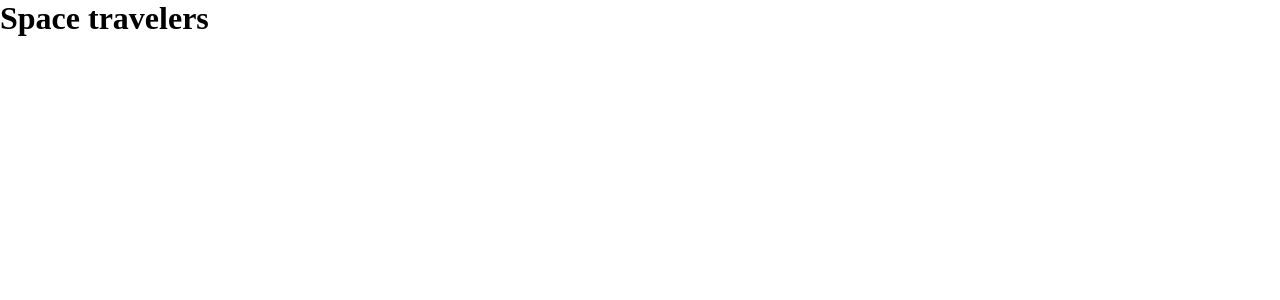
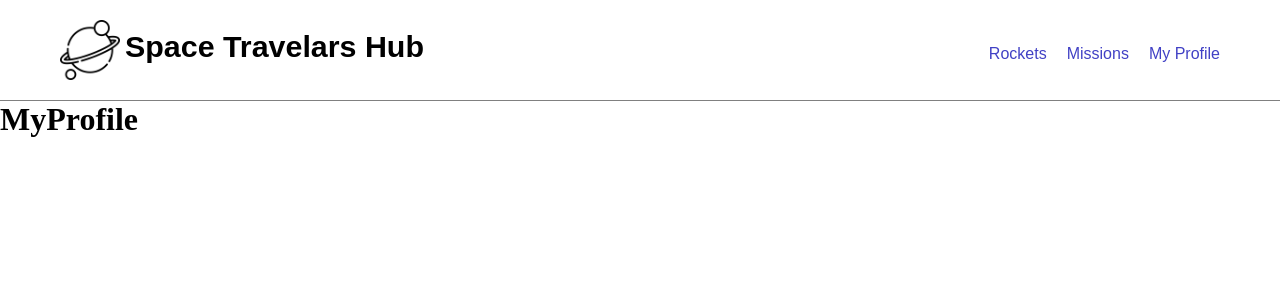
Before and after one commit to Ayokunnumi1/space-travelers-hub, a React (Create React App) app: page /myprofile in a window 1280 px wide. Shown: the top 300 px of the page. Built offline with nearby package versions, Linux system fonts and the light colour scheme.

Commit message:
Create header for project

```diff
--- a/src/App.css
+++ b/src/App.css
@@ -5,3 +5,60 @@
   padding: 0;
   box-sizing: border-box;
 }
+
+
+header {
+  background-color: #fff;
+  padding: 20px 0;
+  border-bottom: 1px solid gray;
+}
+
+.header-container {
+  max-width: 1200px;
+  margin: 0 auto;
+  padding: 0 20px;
+}
+
+.header-title {
+  font-family: 'Montserrat', sans-serif;
+  font-size: 1.9em;
+  font-weight: bold;
+  margin-top: 9px;
+  margin-left: 5px;
+}
+
+.header-left {
+  align-items: center;
+}
+
+.logo-container {
+  display: flex;
+  flex-direction: row;
+}
+
+.logo {
+  width: 60px;
+  height: 60px;
+}
+
+nav ul {
+  list-style: none;
+  padding: 0;
+  float: right;
+  margin-top: -3%;
+}
+
+nav ul li {
+  margin-left: 20px;
+  display: inline;
+}
+
+nav ul li a {
+  text-decoration: none;
+  color: rgb(65, 65, 197);
+  font-family: 'Montserrat', sans-serif;
+}
+
+nav ul li a:hover {
+  text-decoration: underline;
+}
--- a/src/App.js
+++ b/src/App.js
@@ -1,10 +1,47 @@
 import './App.css';
-// import { Route, Routes } from 'react-router-dom';
+import {
+  BrowserRouter as Router, Route, Routes, Link,
+} from 'react-router-dom';
+
+import Rockets from './components/Rockets';
+import Missions from './components/Missions';
+import MyProfile from './components/MyProfile';
+import logo from './assets/logo.png';
 
 function App() {
   return (
     <div className="App">
-      <h1>Space travelers</h1>
+      <Router>
+        <header>
+          <div className="header-container">
+            <div className="header-left">
+              <div className="logo-container">
+                <img src={logo} className="logo" alt="header logo" />
+                <h1 className="header-title">Space Travelars Hub</h1>
+              </div>
+              <nav>
+                <ul className="links">
+                  <li>
+                    <Link to="/">Rockets</Link>
+                  </li>
+                  <li>
+                    <Link to="/missions">Missions</Link>
+                  </li>
+                  <li>
+                    <Link to="/myprofile">My Profile</Link>
+                  </li>
+                </ul>
+              </nav>
+            </div>
+          </div>
+        </header>
+
+        <Routes>
+          <Route path="/" element={<Rockets />} />
+          <Route path="/missions" element={<Missions />} />
+          <Route path="/myprofile" element={<MyProfile />} />
+        </Routes>
+      </Router>
     </div>
   );
 }
--- a/src/components/Missions.js
+++ b/src/components/Missions.js
@@ -0,0 +1,7 @@
+import React from 'react';
+
+const Missions = () => (
+  <h1>Missions</h1>
+);
+
+export default Missions;
--- a/src/components/MyProfile.js
+++ b/src/components/MyProfile.js
@@ -0,0 +1,7 @@
+import React from 'react';
+
+const MyProfile = () => (
+  <h1>MyProfile</h1>
+);
+
+export default MyProfile;
--- a/src/components/Rockets.js
+++ b/src/components/Rockets.js
@@ -0,0 +1,7 @@
+import React from 'react';
+
+const Rockets = () => (
+  <h1>Rockets</h1>
+);
+
+export default Rockets;
--- a/src/index.js
+++ b/src/index.js
@@ -1,6 +1,5 @@
 import React from 'react';
 import ReactDOM from 'react-dom/client';
-import { BrowserRouter } from 'react-router-dom';
 import { Provider } from 'react-redux';
 import App from './App';
 import store from './redux/store';
@@ -8,10 +7,8 @@ import store from './redux/store';
 const root = ReactDOM.createRoot(document.getElementById('root'));
 root.render(
   <React.StrictMode>
-    <BrowserRouter>
-      <Provider store={store}>
-        <App />
-      </Provider>
-    </BrowserRouter>
+    <Provider store={store}>
+      <App />
+    </Provider>
   </React.StrictMode>,
 );
```
Also changed, not shown: src/assets/logo.png (added).
